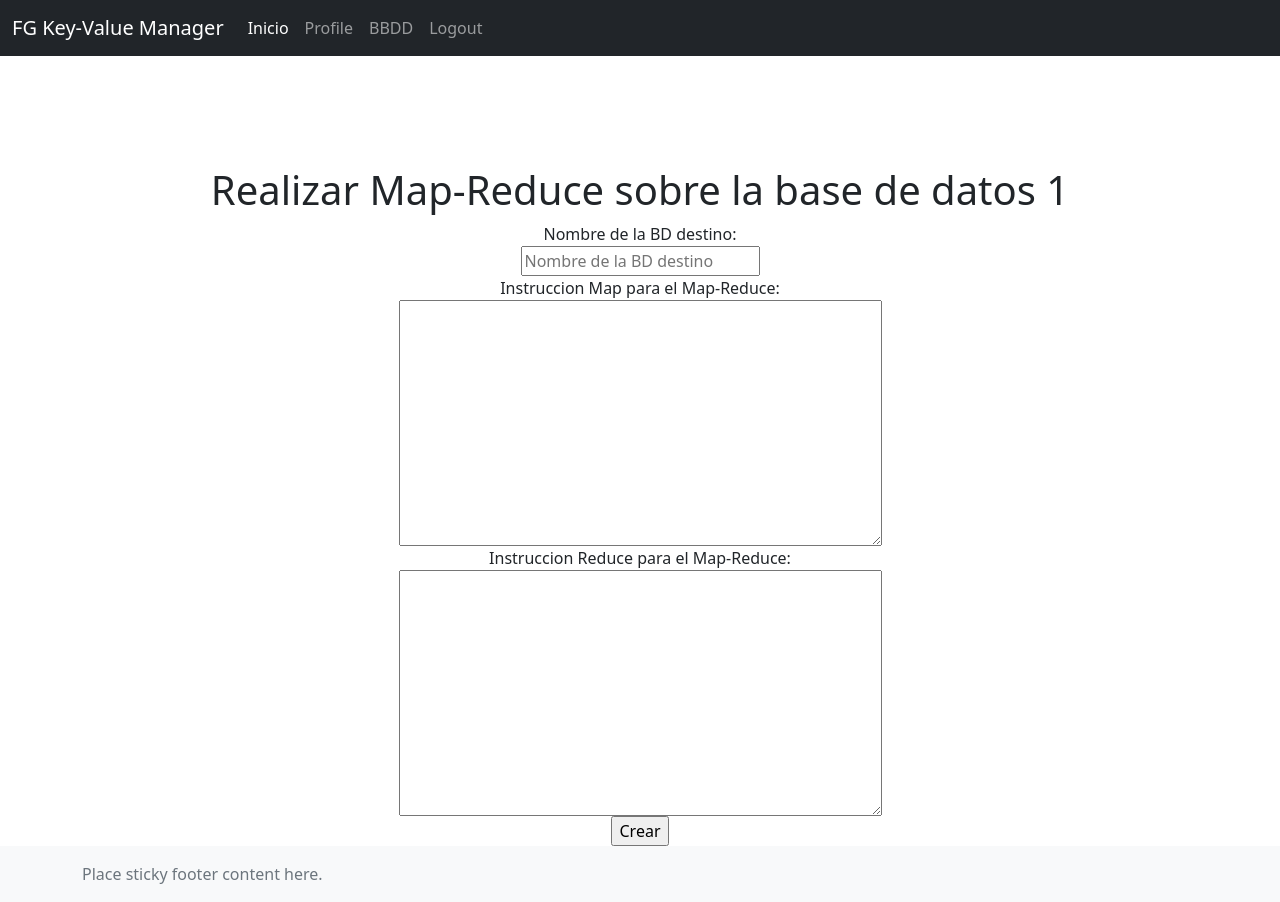
After one commit to felpud0/SSDD-keyValue, a Flask app: page /bbdd/1/mr in a window 1280 px wide. The commit adds this page. Run offline with Flask 2, Linux system fonts and the light colour scheme; the visitor is signed in with stand-in values (Sample User, id 1); some libraries are stand-ins or nearby versions.

Commit message:
MR en el frontend y retoques

```diff
--- a/proyecto/frontend/app/app.py
+++ b/proyecto/frontend/app/app.py
@@ -179,6 +179,21 @@ def bbddSearch(id):
     respuestaJ = respuesta.json()
     return render_template('bbddSearch.html', searchResponse=respuestaJ )
 
+@app.route('/bbdd/<id>/mr' , methods=['GET', 'POST'])
+@login_required
+def submitMR(id):
+    if request.method == 'GET':
+        return render_template('submitMR.html', bbdd=id)
+    map = request.form['map']
+    reduce = request.form['reduce']
+    outdb = request.form['out-db']
+    respuesta = addMR(current_user.email, id, map, reduce, outdb)
+    if respuesta.status_code != 202:
+        flash("Error al añadir el MR")
+    else:
+        flash("MR añadido con éxito, se guardara en la base de datos <"+outdb+">")
+    return redirect(url_for('bbdd'))
+
 @app.route('/logout')
 @login_required
 def logout():
@@ -269,5 +284,11 @@ def searchPair(email, db, query, page='1', perpage='5'):
     respuesta = requests.get('http://backend-rest:8080/Service/u/'+email+'/db/'+db+'/q?pattern='+query+'&page='+page+'&perpage='+perpage)
     return respuesta
 
+def addMR(email, db, map, reduce, outdb):
+    data = {"map": map, "reduce": reduce, "out_db": outdb}
+    respuesta = requests.post('http://backend-rest:8080/Service/u/'+email+'/db/'+db+'/mr', json=data)
+    return respuesta
+
+
 if __name__ == '__main__':
     app.run(debug=True, host='0.0.0.0')
--- a/proyecto/frontend/app/templates/bbdd.html
+++ b/proyecto/frontend/app/templates/bbdd.html
@@ -19,6 +19,7 @@
                 <button type="submit" formaction="/bbdd/{{ bbdd['dbname'] }}"> Ver</button>
                 <button type="submit" formaction="/bbdd/{{ bbdd['dbname'] }}/eliminar"> Eliminar</button>
                 <button type="submit" formaction="/bbdd/{{ bbdd['dbname'] }}/modificar"> Modificar</button>
+                <button type="submit" formaction="/bbdd/{{ bbdd['dbname'] }}/mr"> Map-Reduce</button>
             </div>
         </div>
         {% endfor %}
--- /dev/null
+++ b/proyecto/frontend/app/templates/submitMR.html
@@ -0,0 +1,16 @@
+{% extends "base.html" %}
+
+{% block content %}
+<div class="container" style="text-align: center; margin-top: 50px;">
+    <h1>Realizar Map-Reduce sobre la base de datos {{ bbdd }}</h1>
+    <form action=" {{ url_for('submitMR', id=bbdd) }} " method="post" style="display: flex;flex-direction: column;flex-wrap: nowrap;align-items: center;">
+        Nombre de la BD destino:
+        <input type="text" name="out-db" placeholder="Nombre de la BD destino">
+        Instruccion Map para el Map-Reduce:
+        <textarea name="map" rows="10" cols="50"></textarea>
+        Instruccion Reduce para el Map-Reduce:
+        <textarea name="reduce" rows="10" cols="50"></textarea>
+        <input type="submit" value="Crear">
+    </form>
+</div>
+{% endblock %}
```
Also changed, not shown: 3 other files.
